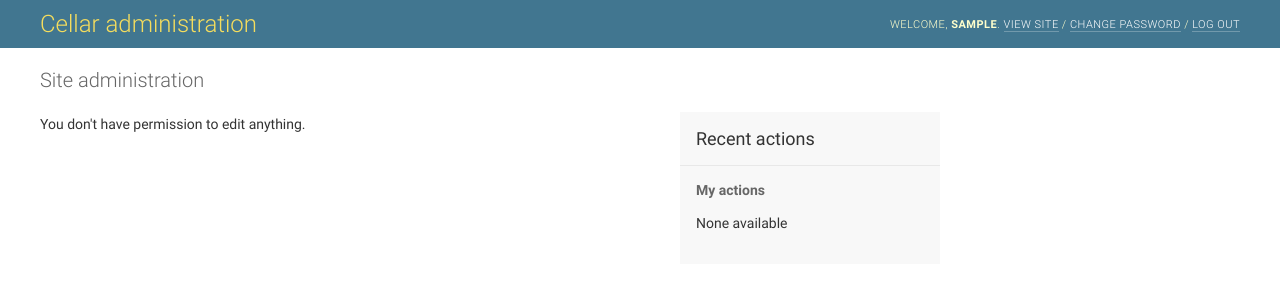
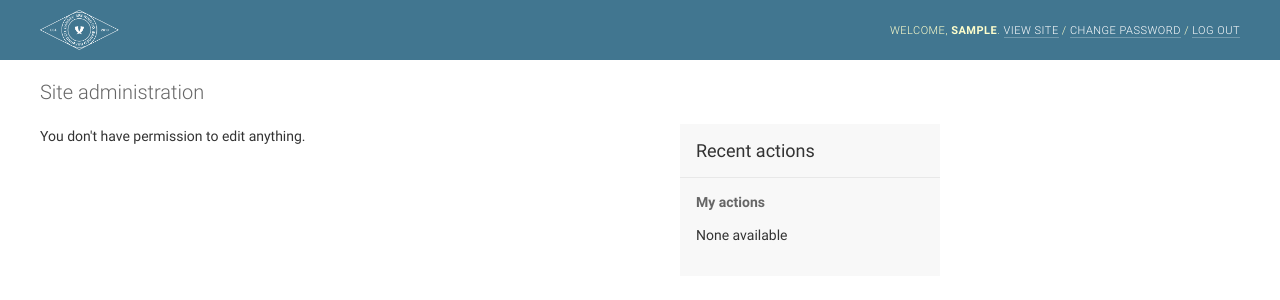
Before and after one commit to premierrufus/cellar_app, a Django app: page /admin/ in a window 1280 px wide. Shown: the top 300 px of the page. Run offline with Django 3.2, Linux system fonts and the light colour scheme; the visitor is signed in with stand-in values (Sample User, id 1); data comes from the database, SQL or seed files in the repository; data that the repository does not hold is empty.

```diff
--- a/templates/admin/base_site.html
+++ b/templates/admin/base_site.html
@@ -3,7 +3,11 @@
 {% block title %}{{ title }} | Cellar admin {% endblock %}
 
 {% block branding %}
-<h1 id="site-name"><a href="{% url 'admin:index' %}">Cellar administration</a></h1>
+<h1 id="site-name">
+	<a href="{% url 'admin:index' %}">
+		<img src="/static/bb_diamond_white_trans.png" height="40px" />
+	</a>
+</h1>
 {% endblock %}
 
 {% block nav-global %}{% endblock %}
--- a/templates/base_generic.html
+++ b/templates/base_generic.html
@@ -26,6 +26,7 @@
           <li><a href="{% url 'containers' %}">All Containers</a></li>
           <li><a href="{% url 'batches' %}">All Batches</a></li>
           <li><a href="{% url 'recipes' %}">All Recipes</a></li>
+          <li><a href="{% url 'admin:index' %}">Admin</a></li>
       </ul>
      {% endblock %}
       </div>
```
Also changed, not shown: brewing/static/bb_diamond_white_trans.png (added).
